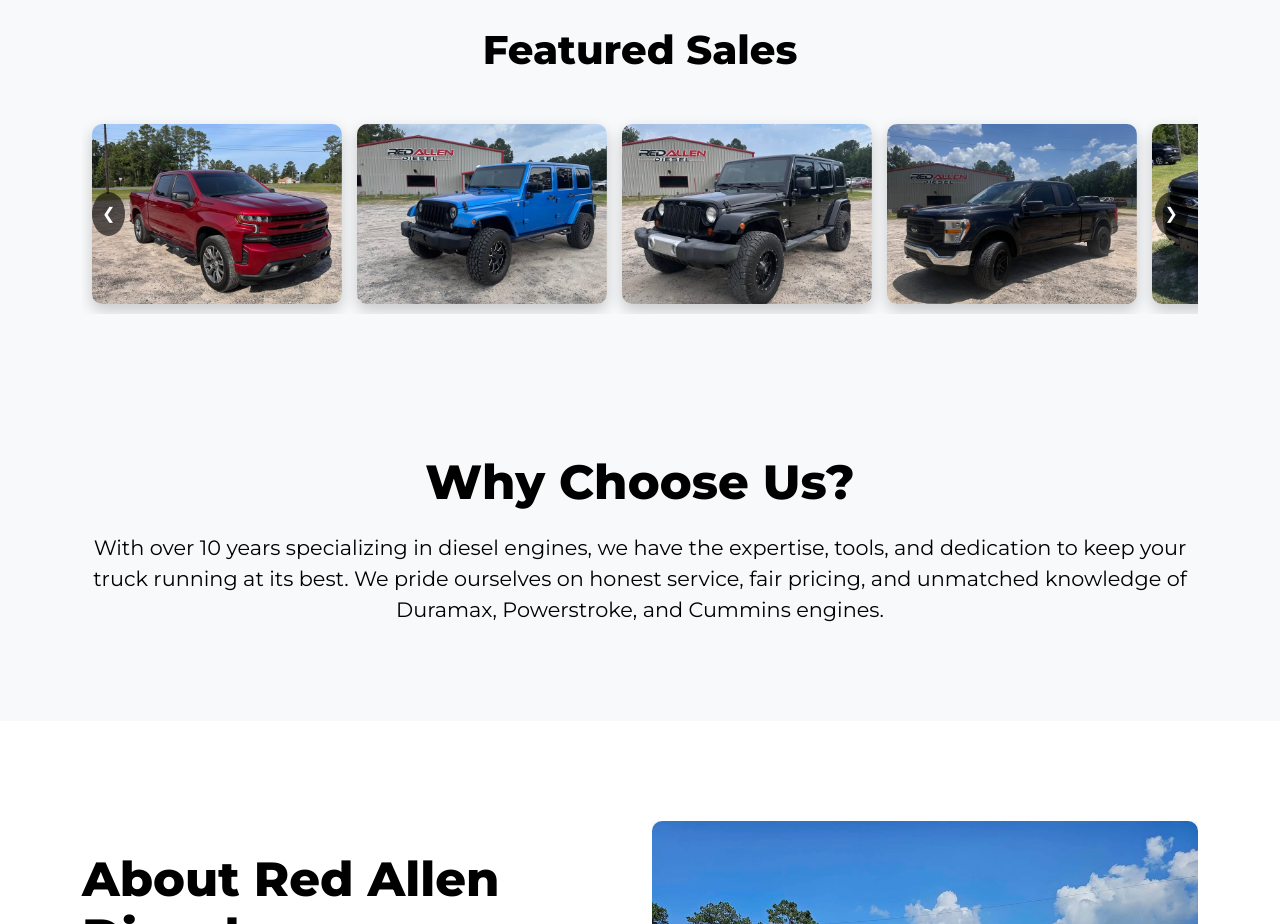
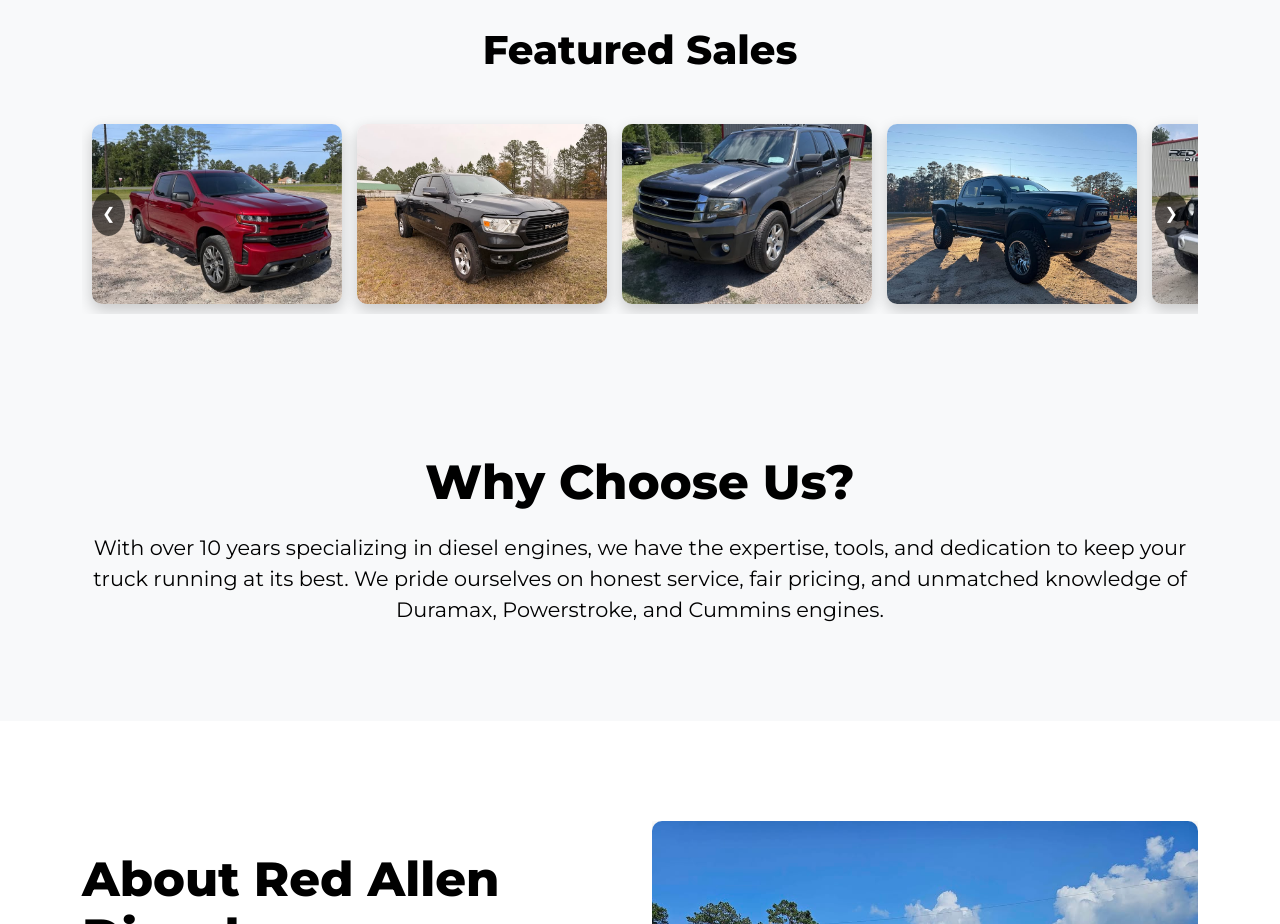
Before and after one commit to redallendiesel/redallendiesel.github.io, a plain HTML site: page index.html in a window 1280 px wide. Shown: the part 2820-3744 px from the top of the page. Drawn offline with nearby package versions, Linux system fonts and the light colour scheme.

Commit message:
Update index.html

```diff
--- a/index.html
+++ b/index.html
@@ -408,23 +408,23 @@
       <button class="sales-arrow left" onclick="scrollSales(-1)">&#10094;</button>
       <div class="sales-gallery" id="salesGallery">
         <div class="sales-item">
-          <img src="vehicle1.jpg" alt="Truck 1">
+          <img src="2021_chevy_silverado_1.jpg" alt="Truck 1">
           <div class="sales-overlay"><a href="sales.html">More Info</a></div>
         </div>
         <div class="sales-item">
-          <img src="vehicle3.jpg" alt="Truck 3">
+          <img src="2020_Ram_1500_1.jpg" alt="Truck 3">
           <div class="sales-overlay"><a href="sales.html">More Info</a></div>
         </div>
         <div class="sales-item">
-          <img src="vehicle4.jpg" alt="Truck 4">
+          <img src="2017_ford_expedition_1.jpg" alt="Truck 4">
           <div class="sales-overlay"><a href="sales.html">More Info</a></div>
         </div>
         <div class="sales-item">
-          <img src="vehicle6.jpg" alt="Truck 6">
+          <img src="2017_Ram_2500_1.jpg" alt="Truck 6">
           <div class="sales-overlay"><a href="sales.html">More Info</a></div>
         </div>
         <div class="sales-item">
-          <img src="vehicle7.jpg" alt="Truck 7">
+          <img src="2013_jeep_wrangler_1.jpg" alt="Truck 7">
           <div class="sales-overlay"><a href="sales.html">More Info</a></div>
         </div>
       </div>
```
